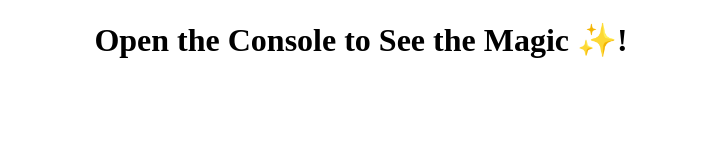
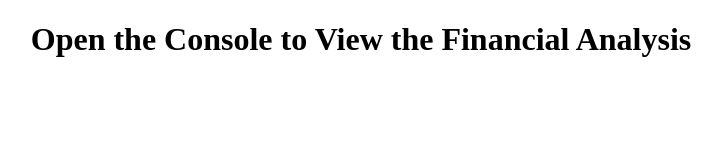
Before and after one commit to mrahman676/Console-Finances, a plain HTML site: page index.html in a window 1280 px wide. Shown: the whole page, without its empty margins (279-1001 px from the left). Drawn offline with Linux system fonts and the light colour scheme.

Commit message:
completed read-me and added screenshot to folder 'images'

```diff
--- a/index.html
+++ b/index.html
@@ -4,10 +4,10 @@
   <meta charset="UTF-8">
   <meta http-equiv="X-UA-Compatible" content="IE=edge">
   <meta name="viewport" content="width=device-width, initial-scale=1.0">
-  <title>M4 Challenge</title>
+  <title>Console Finances</title>
 </head>
 <body>
-  <h1 style="text-align:center;">Open the Console to See the Magic ✨! </h1>
+  <h1 style="text-align:center;">Open the Console to View the Financial Analysis</h1>
   <script src="index.js"></script>
 </body>
 </html>
```
Also changed, not shown: images/screenshot.png (added), 2 other files.
